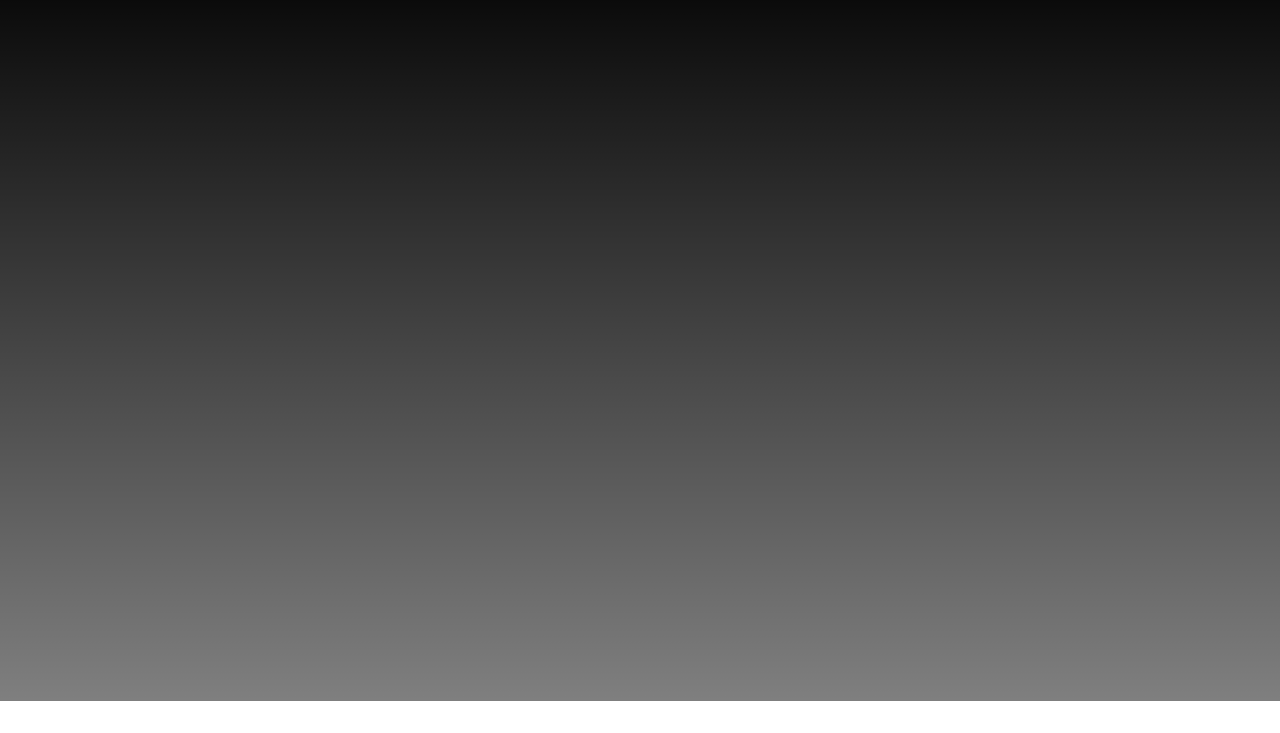
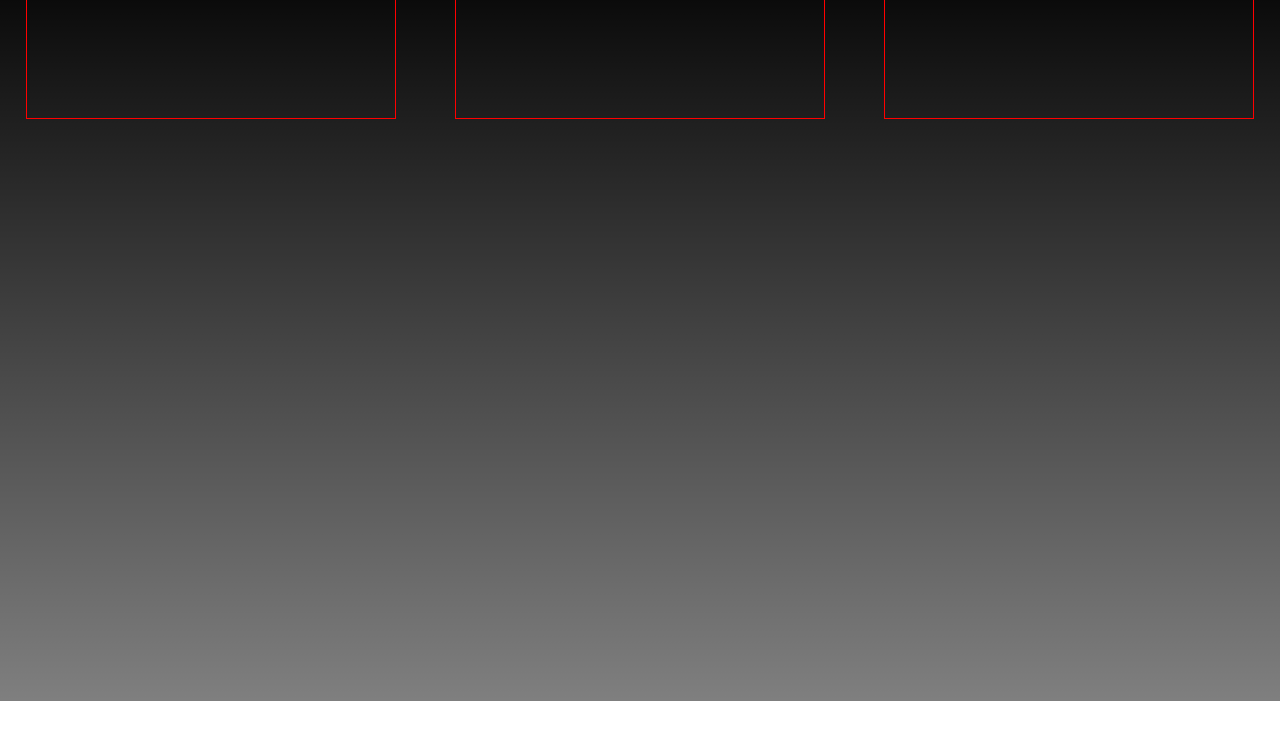
Before and after one commit to baixa/SoccerStat, a plain HTML site: page index.html in a window 1280 px wide. Shown: the part 67-800 px from the top of the page. Drawn offline with nearby package versions, Linux system fonts and the light colour scheme.

Commit message:
Add task-list

```diff
--- a/index.html
+++ b/index.html
@@ -13,6 +13,16 @@
 				<a v-bind:href="navbar_item.href">{{navbar_item.title}}</a>
 			</div>
 		</div>
+		<div id="main">
+			<div class="column" id="col1">
+				<div class="desk">
+					<div class="label_div"><span class="label"></span></div>
+					<div class="description"></div>
+				</div>
+			</div>
+			<div class="column" id="col2"></div>
+			<div class="column" id="col3"></div>
+		</div>
 	</div>
 
 
--- a/style.css
+++ b/style.css
@@ -6,11 +6,11 @@
 	background: linear-gradient(#000, rgba(0,0,0,0.5));
 	height: 60vw;
 }
-#header {
+#header, #main{
 	padding: 0vw 2vw;
 	display: flex;
 	flex-direction: row;
-	justify-content: space-between;
+	justify-content: space-between
 }
 img {
 	height: 3.5vw;
@@ -32,5 +32,16 @@ a {
 a:hover{
 	border-radius: 8px;
 	background-color: rgba(256,256,256,0.1);
-
 }
+#main {
+	height: 10vw;
+}
+.column {
+	width: 30%;
+	height: auto;
+	margin-right: 2vw;
+	border: 1px solid #f00;
+}
+#col3 {
+	margin-right: 0;
+}
```
Also changed, not shown: 1 other file.
